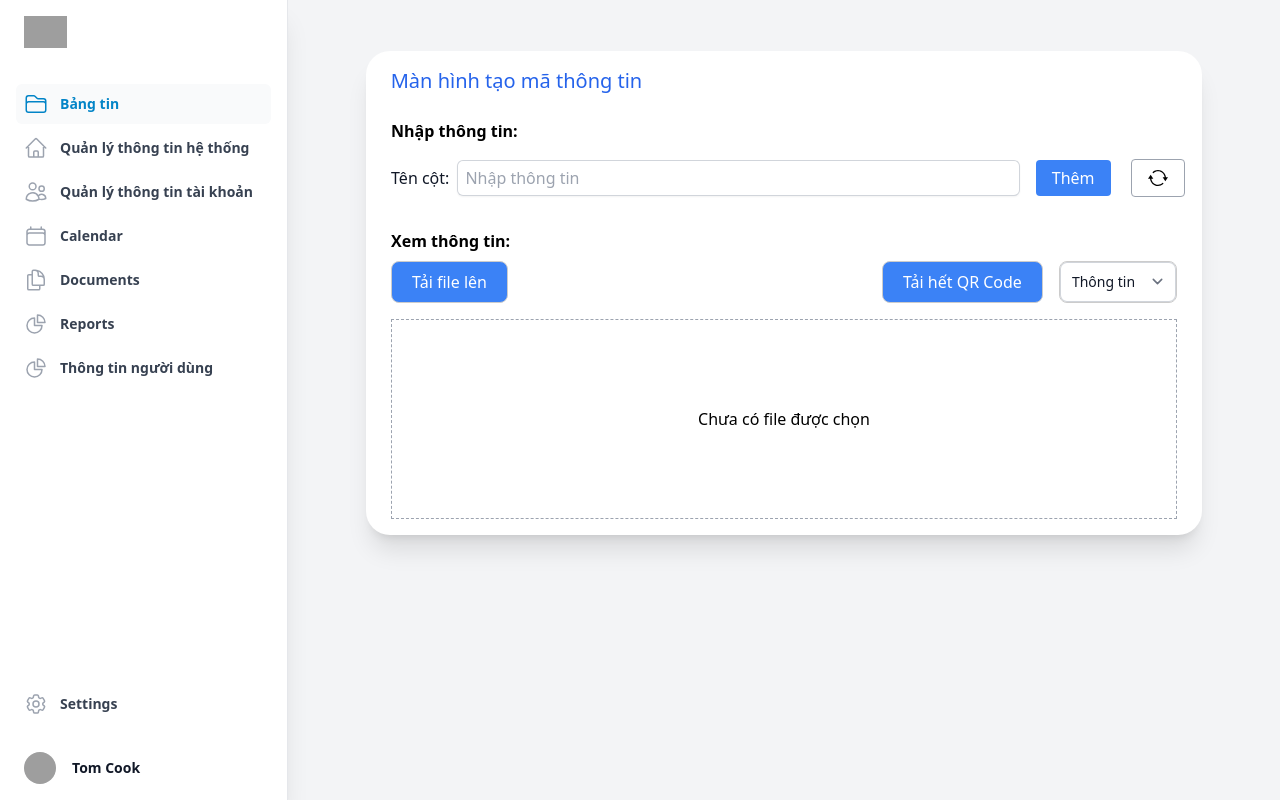
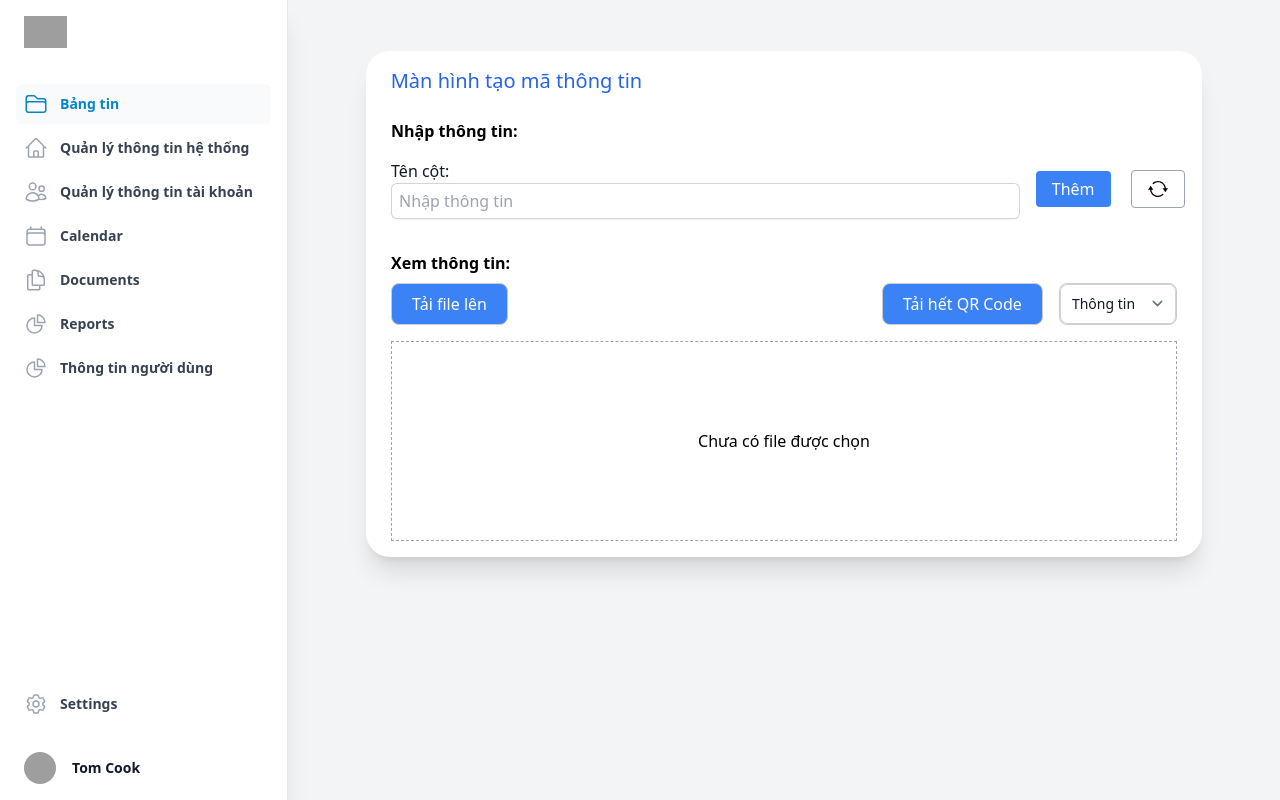
Before and after one commit to vobachnhac1/scoreboard-ict, a React app: page /#/ in a window 1280 px wide. Built offline with nearby package versions, Linux system fonts and the light colour scheme; grey boxes are pictures that could not be loaded; what react-tournament-brackets would draw is missing.

Commit message:
Fix: Change input element

```diff
--- a/app/components/InputWithLabel/index.jsx
+++ b/app/components/InputWithLabel/index.jsx
@@ -1,27 +1,34 @@
-import { Select } from 'antd';
-import './index.scss';
-import React from 'react';
+import { Select } from "antd";
+import "./index.scss";
+import React from "react";
 
 const InputWithLabel = ({
   label,
-  type = 'text',
+  type = "text",
   name,
-  placeholder = '',
+  placeholder = "",
   setInputData,
   inputRef,
   inputData,
-  readOnly = false
+  readOnly = false,
+  flex = false,
+  className,
 }) => {
   return (
-    <div className="input_label_group flex items-center w-4/5">
-      <label htmlFor={name} className="whitespace-nowrap block leading-6 text-gray-900">
+    <div
+      className={`${flex ? "flex" : ""} w-full input_label_group items-center`}
+    >
+      <label
+        htmlFor={name}
+        className="whitespace-nowrap block leading-6 text-gray-900"
+      >
         {label}:
       </label>
       <div className="w-full">
         <input
           type={type}
           name={name}
-          className="input_with_label px-2 block w-full rounded-md border-0 py-1.5 text-gray-900 shadow-sm ring-1 ring-inset ring-gray-300 placeholder:text-gray-400"
+          className={`input_with_label custom_input ${className}`}
           placeholder={placeholder}
           onChange={(e) => setInputData(e.target.value)}
           value={inputData}
--- a/app/index.css
+++ b/app/index.css
@@ -16,3 +16,6 @@
   outline: none;
   border-bottom: 1px solid #3182ce;
 }
+.custom_input {
+  @apply px-2 block w-full rounded-md border-0 py-1.5 text-gray-900 shadow-sm ring-1 ring-inset ring-gray-300 placeholder:text-gray-400 read-only:cursor-default read-only:focus:ring-1 read-only:focus:ring-inset read-only:bg-gray-100 read-only:focus:ring-gray-300 read-only:focus:outline-0 read-only:focus:border-0;
+}
--- a/app/views/UserInfo/index.jsx
+++ b/app/views/UserInfo/index.jsx
@@ -45,7 +45,7 @@ const UserInfo = () => {
           {Object.keys(userInfo).map((key) => {
             const value = userInfo[key];
             if (key !== "additionalInfo") {
-              return <InputWithLabel label={key} inputData={value} readOnly={true}/>;
+              return <InputWithLabel label={key} inputData={value} />;
             }
             return null;
           })}
@@ -62,7 +62,7 @@ const UserInfo = () => {
         <div className="grid grid-cols-1 md:grid-cols-2 lg:grid-cols-3 gap-4 mt-5">
           {Object.keys(userInfo.additionalInfo).map((k) => {
             const val = userInfo.additionalInfo[k];
-            return <InputWithLabel label={k} inputData={val} readOnly={true}/>;
+            return <InputWithLabel label={k} inputData={val} />;
           })}
         </div>
       </div>
```
